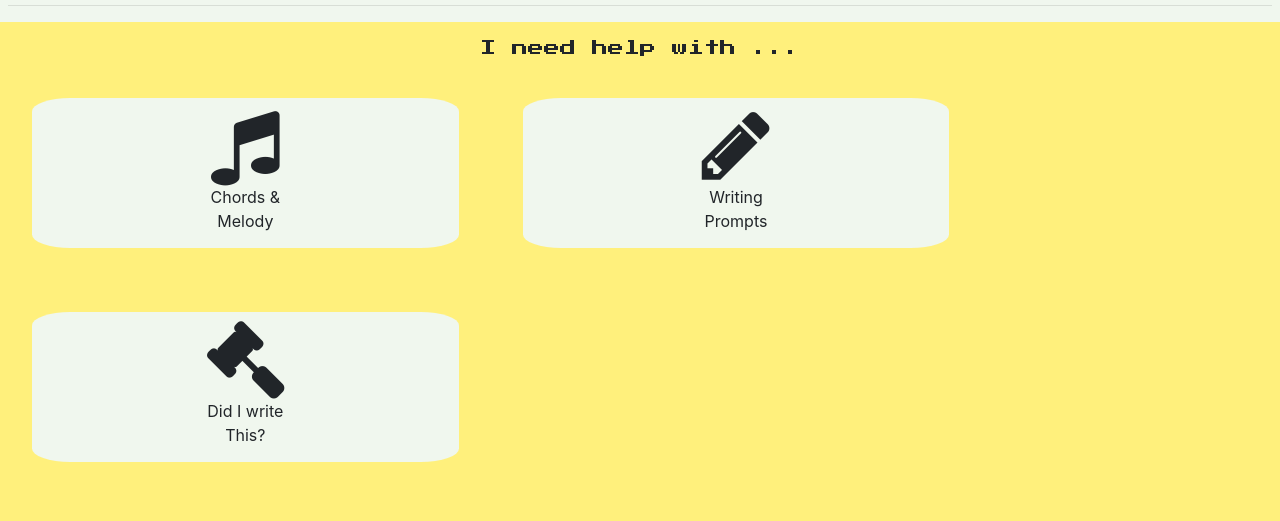
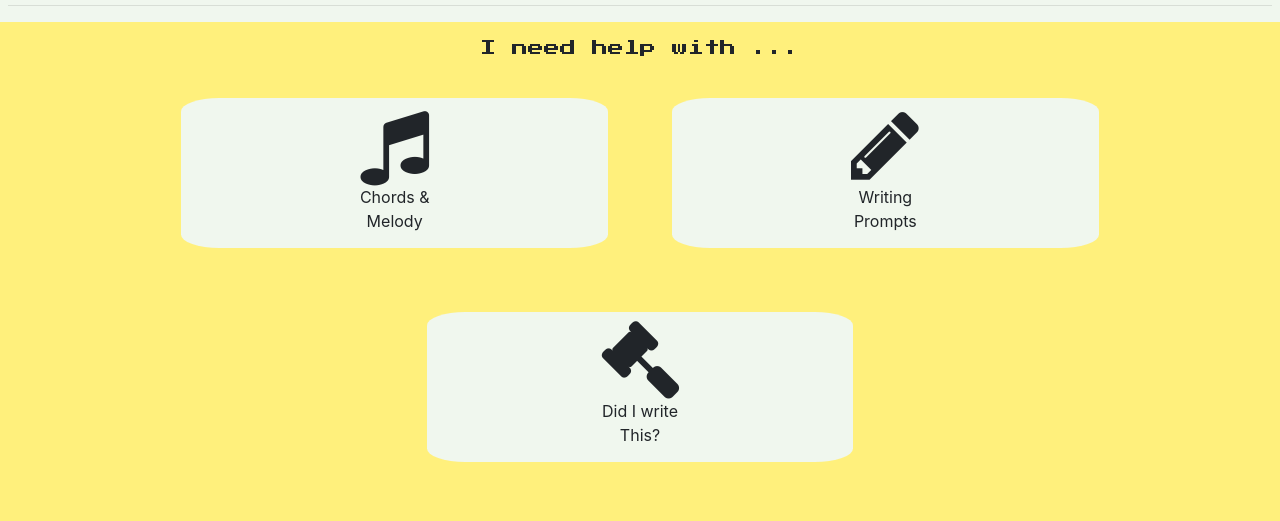
Before and after one commit to lornebb/LABB_MS2, a website: page index.html in a window 1280 px wide. Shown: the part 51-572 px from the top of the page. Drawn offline with Linux system fonts and the light colour scheme.

Commit message:
finally got main large buttons to sit in center at the cost of looking like an idiot, by placing a style tag in html, but generally fuck bootstrap

```diff
--- a/index.html
+++ b/index.html
@@ -63,7 +63,7 @@
 	</header>
 	<!--Main section links-->
 	<div class="container-fluid">
-		<div class="row">
+		<div class="row" style="place-content: center;">
 			<a href="#" class="btn btn-sq-lg col-lg-4 ">
 				<i class="fa fa-music fa-5x"></i><br/>
                 Chords & <br>Melody
```
